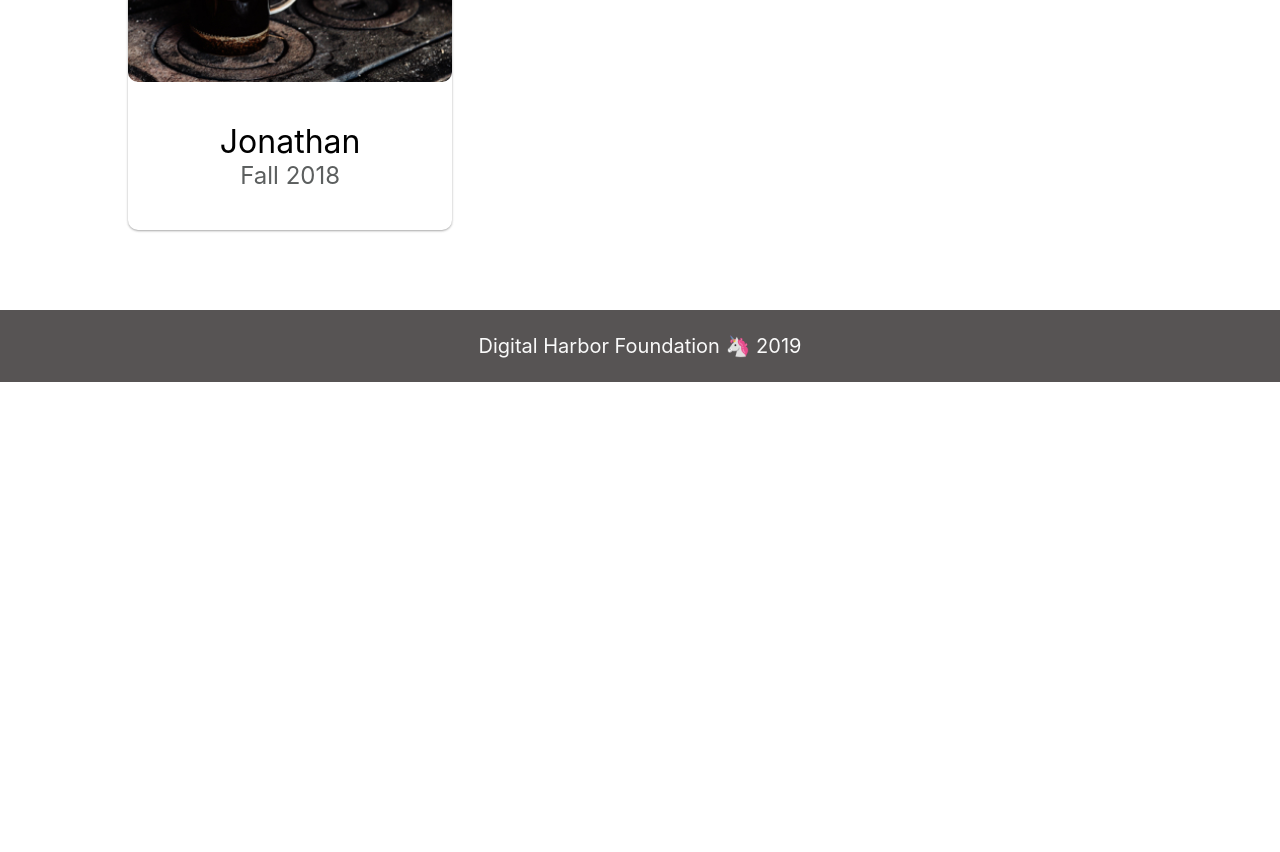
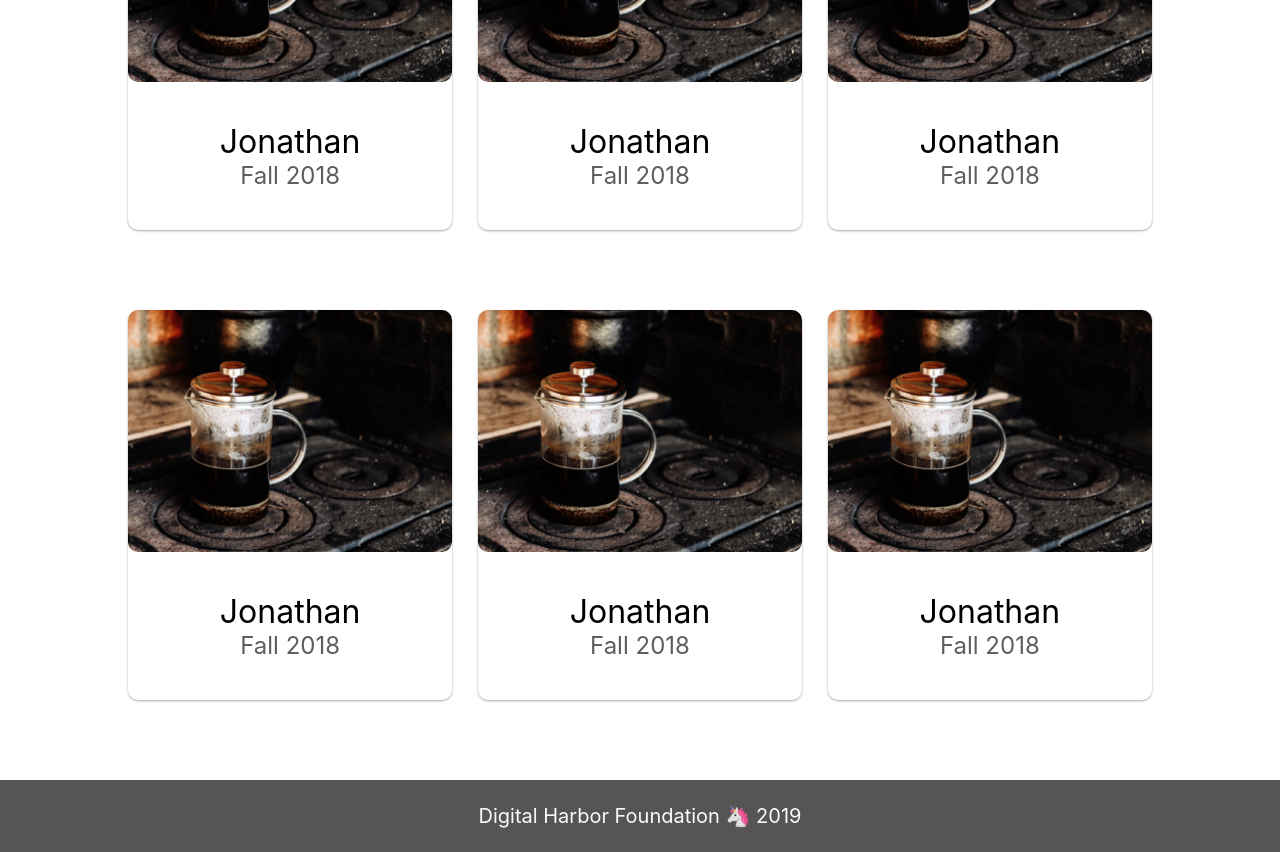
Before and after one commit to DigitalHarborFoundation/interactive-gallery-prototype, a React (Create React App) app: page / in a window 1280 px wide. Shown: the part 880-1732 px from the top of the page. Before the commit the page ends 1262 px from the top, so only its background shows below. Built offline with nearby package versions, Linux system fonts and the light colour scheme.

Commit message:
tested ProjectCardGrid by repeating tester cards

```diff
--- a/src/components/ProjectCardGrid.js
+++ b/src/components/ProjectCardGrid.js
@@ -5,6 +5,11 @@ import ProjectCard from "./ProjectCard";
 const ProjectCardGrid = props => (
   <ContentWrapper>
     <MainGrid>
+      <ProjectCard />
+      <ProjectCard />
+      <ProjectCard />
+      <ProjectCard />
+      <ProjectCard />
       <ProjectCard />
     </MainGrid>
   </ContentWrapper>
@@ -20,7 +25,7 @@ const MainGrid = styled.div`
   display: grid;
   grid-template-columns: 1fr 1fr 1fr;
   grid-column-gap: 2vw;
-  grid-row-gap: 2vh;
+  grid-row-gap: 10vh;
   margin-top: 5rem;
   @media only screen and (max-width: 1000px) {
     grid-template-columns: 1fr;
```
